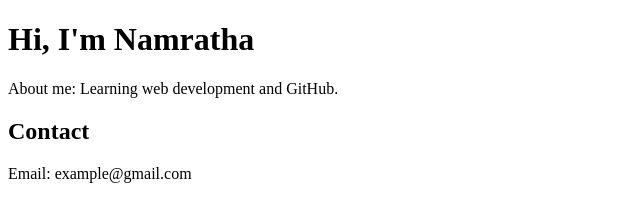
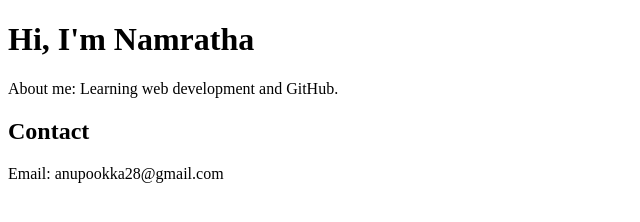
Before and after one commit to namrathapookkattiri-28/Namratha-portfolio, a plain HTML site: page Index.html in a window 1280 px wide. Shown: the full height of the page, 0-640 px from the left. Drawn offline with Linux system fonts and the light colour scheme.

Commit message:
Update Index.html

```diff
--- a/Index.html
+++ b/Index.html
@@ -7,6 +7,6 @@
   <h1>Hi, I'm Namratha</h1>
   <p>About me: Learning web development and GitHub.</p>
   <h2>Contact</h2>
-  <p>Email: example@gmail.com</p>
+  <p>Email: anupookka28@gmail.com</p>
 </body>
 </html>
```
